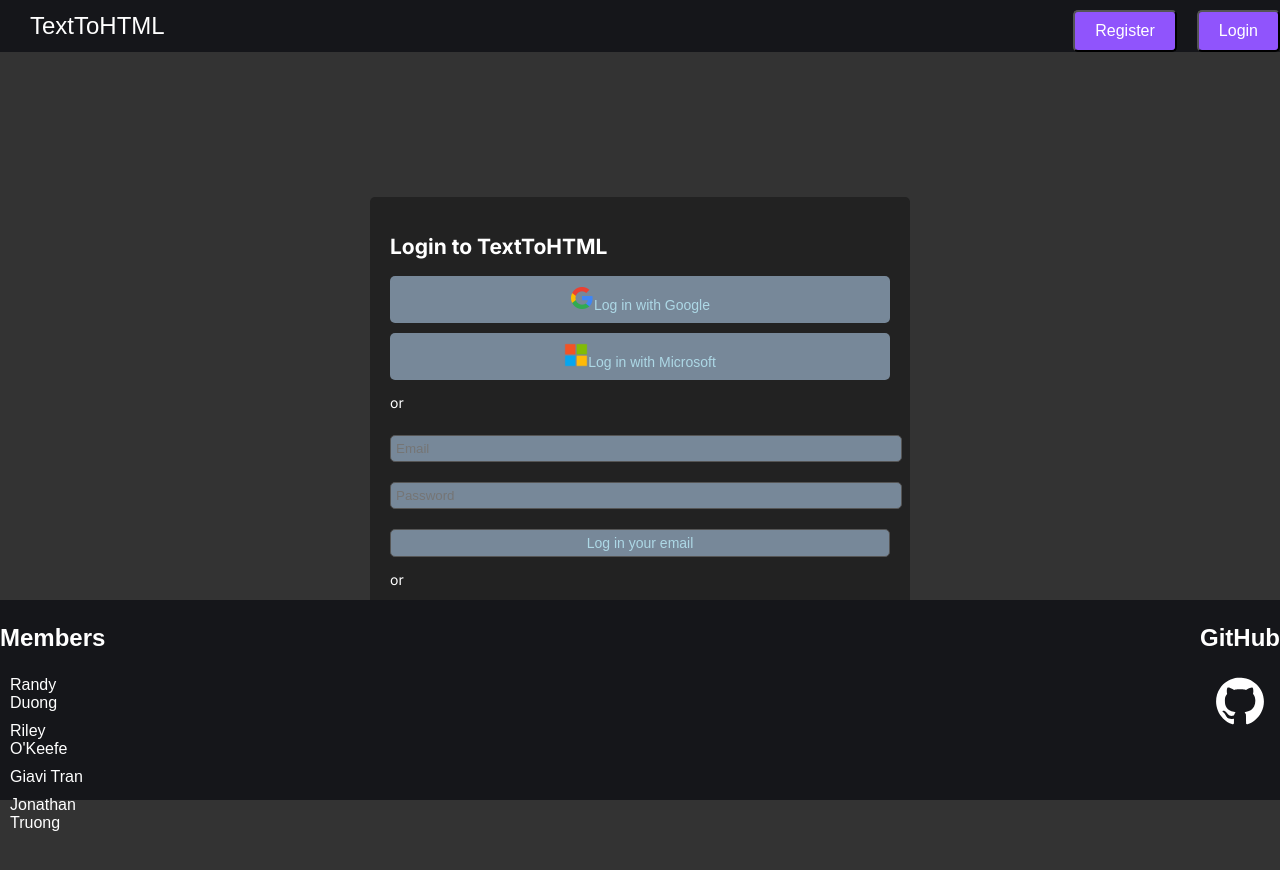
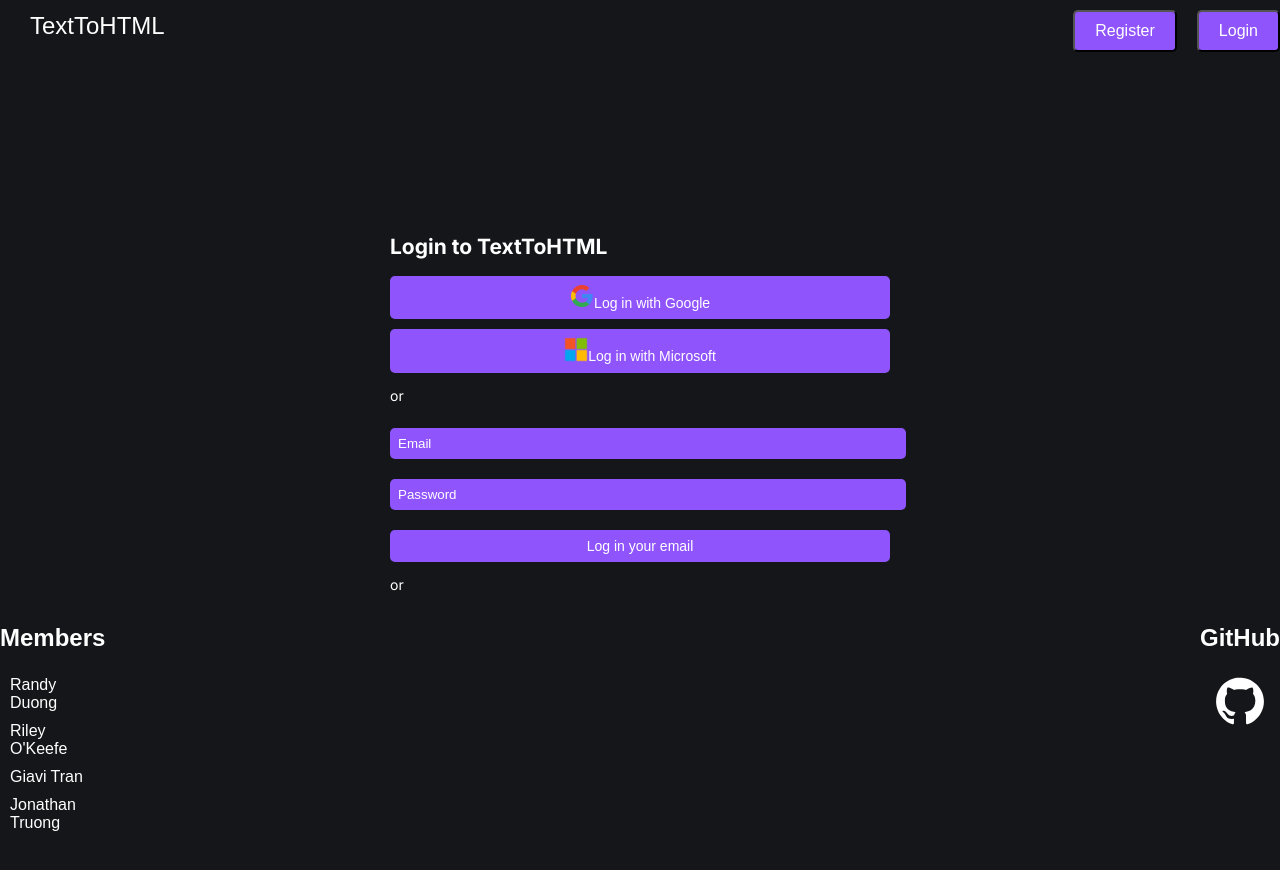
Before and after one commit to randyduong08/TextToHTMLApp, a Next.js app in the folder client/: page /login in a window 1280 px wide. Shown: the top 870 px of the page. Built offline with nearby package versions, Linux system fonts and the light colour scheme.

Commit message:
Updated Login Form
Updated login form to conform to stylization of other two pages.

```diff
--- a/client/src/app/login/loginform.css
+++ b/client/src/app/login/loginform.css
@@ -1,18 +1,25 @@
+/* Update the placeholder color */
+.email::placeholder,
+.password::placeholder {
+    color: white;
+}
+
+/* Rest of your CSS styles remain the same */
 body {
-    color:white;
+    color: white;
     font-size: 14px;
     font-weight: 400;
     font-family: Arial, sans-serif;
-    background-color: #333;
+    background-color: #15161a;
     display: flex;
     justify-content: center;
     align-items: center;
     height: 100vh;
     margin: 0;
-  }
+}
 
 .container {
-    background: #222;
+    background: #15161a;
     padding: 20px;
     border-radius: 5px;
 }
@@ -20,7 +27,7 @@ body {
 .button {
     display: block;
     width: 100%;
-    padding: 10px;
+    padding: 8px;
     margin: 10px 0;
     border: none;
     border-radius: 5px;
@@ -29,32 +36,35 @@ body {
     overflow: hidden;
     text-overflow: ellipsis;
     white-space: nowrap;
-    background-color: #778899;
+    background-color: #9054fc;
 }
 
 .google {
-    background-color: #778899;
-    color: lightblue;
+    background-color: #9054fc;
+    color: white;
 }
 
 .microsoft {
-    background-color: #778899;
-    color: lightblue;
+    background-color: #9054fc;
+    color: white;
 }
 
-.email, .password {
+
+.email,
+.password {
     width: 100%;
-    padding: 5px;
+    padding: 8px; /* Adjust padding to match button padding */
     margin: 10px 0;
     border-radius: 5px;
-    border: 1px solid #555;
-    background-color: #778899;
-    color: lightblue;
+    border: none; /* Remove border to match button style */
+    background-color: #9054fc;
+    color: white;
 }
 
+
 .sso {
-    background-color: #778899;
-    color: lightblue;
+    background-color: #9054fc;
+    color: white;
 }
 
 .login {
```
